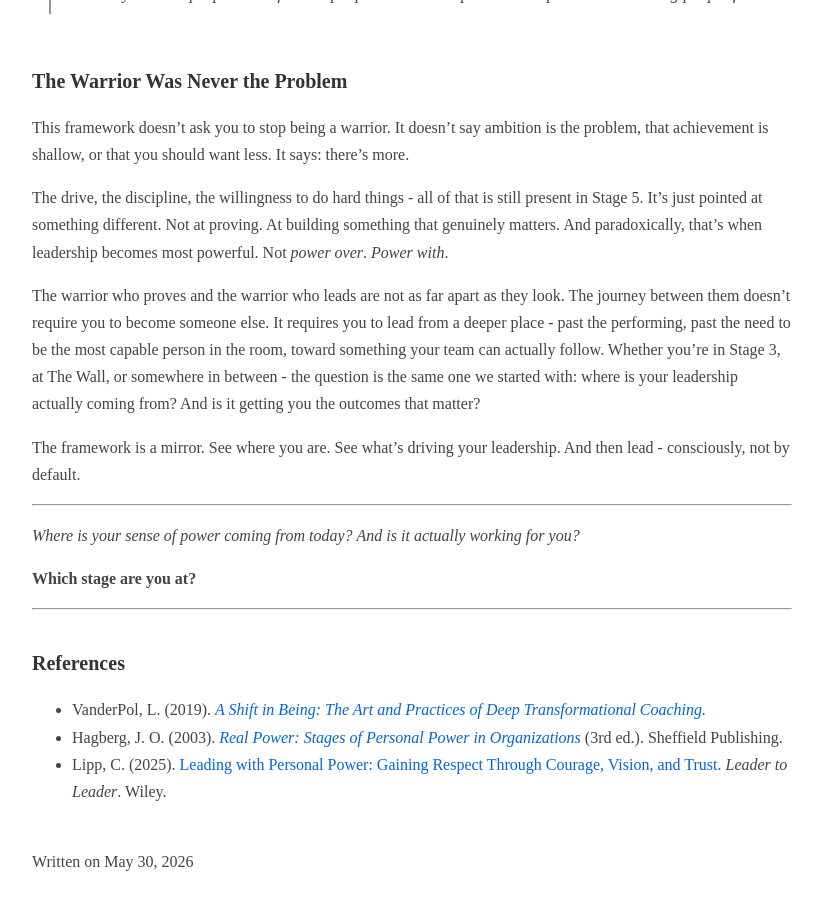
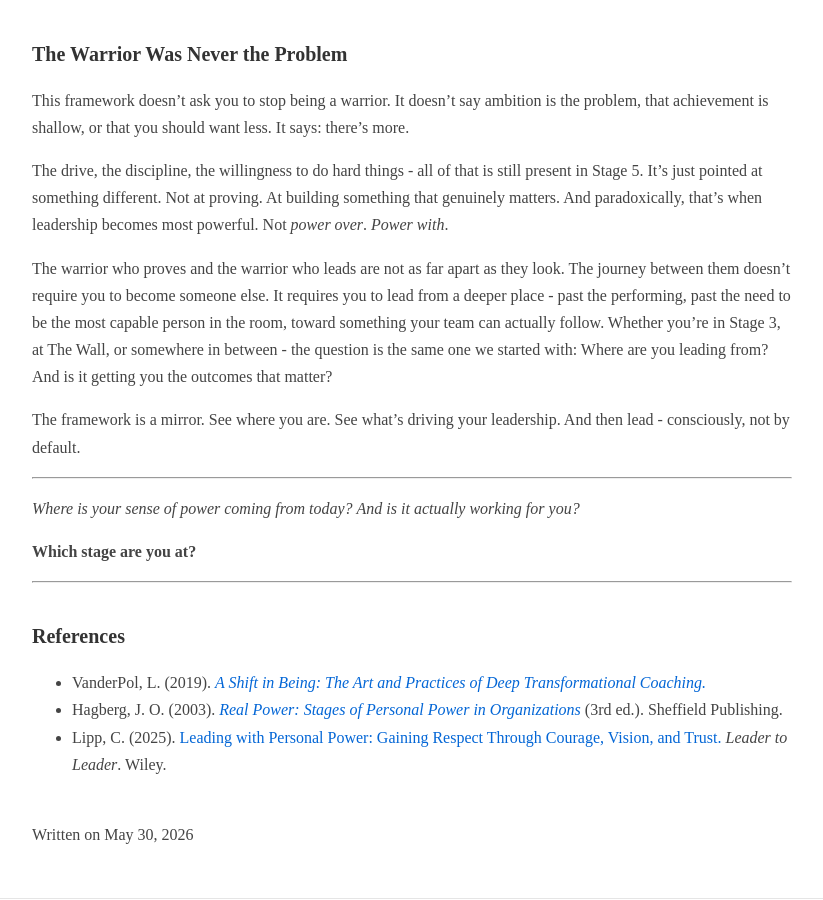
Before and after one commit to prabhamarkandan/prabhamarkandan.github.io, a Jekyll site: the page built from _posts/2026-05-30-the-six-stages-a-mirror-for-the-ambitious.md, in a window 1280 px wide and 900 px high, scrolled down 3744 px. Shown: the whole window, without its empty margins (228-1051 px from the left). Built offline with Jekyll 4.4.1, drawn with Linux system fonts in a browser that asks for light colours; some of the changed text lies outside the part shown.

Commit message:
Content: simplify key question to 'Where are you leading from?'

```diff
--- a/_posts/2026-05-30-the-six-stages-a-mirror-for-the-ambitious.md
+++ b/_posts/2026-05-30-the-six-stages-a-mirror-for-the-ambitious.md
@@ -25,7 +25,7 @@ The difference between leading from a place of proving and leading from a place
 
 That difference shows up in whether people comply or commit. Whether difficult truths surface early – while something can still be done – or stay hidden until the cost is already paid. Whether teams bring their best thinking to difficult problems, or simply what they think leaders want to hear. In complex organisations, compliance is not enough. In transformation and delivery environments, I've seen this difference repeatedly: authority can drive fast decisions, but commitment is what sustains execution when things get hard.
 
-So the question underneath all of it - the one most leaders never stop to ask - is this: **where is your leadership actually coming from?**
+So the question underneath all of it - the one most leaders never stop to ask - is this: **Where are you leading from?**
 
 That question is really a question about personal power. Not the formal kind - the title, the authority, the org chart. But the internal kind. The source that determines whether your leadership lands or just occupies space.
 
@@ -99,7 +99,7 @@ This framework doesn't ask you to stop being a warrior. It doesn't say ambition
 The drive, the discipline, the willingness to do hard things - all of that is still present in Stage 5. It's just pointed at something different. Not at proving. At building something that genuinely matters. And paradoxically, that's when leadership becomes most powerful. Not *power over*. *Power with*.
 
 The warrior who proves and the warrior who leads are not as far apart as they look. The journey between them doesn't require you to become someone else. It requires you to lead from a deeper place - past the performing, past the need to be the most capable person in the room, toward something your team can actually follow.
-Whether you're in Stage 3, at The Wall, or somewhere in between - the question is the same one we started with: where is your leadership actually coming from? And is it getting you the outcomes that matter?
+Whether you're in Stage 3, at The Wall, or somewhere in between - the question is the same one we started with: Where are you leading from? And is it getting you the outcomes that matter?
 
 The framework is a mirror. See where you are. See what's driving your leadership. And then lead - consciously, not by default.
 
```
